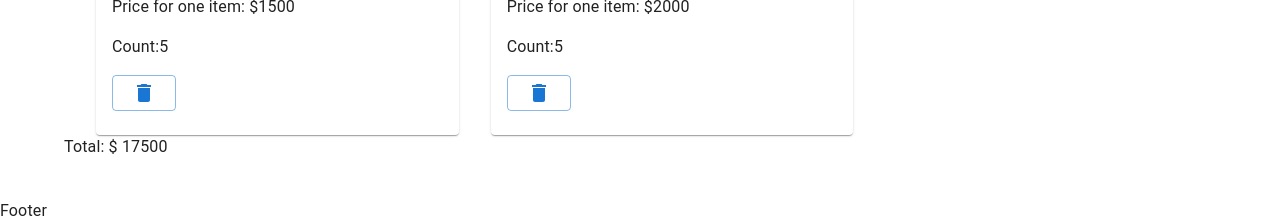
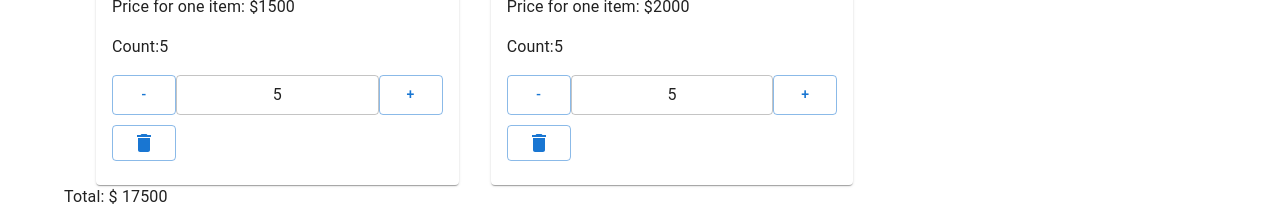
Before and after one commit to MarynaPershyna/29-11-react, a React (Create React App) app: page /cart in a window 1280 px wide. Shown: the part 466-684 px from the top of the page. Built offline with nearby package versions, Linux system fonts and the light colour scheme.

Commit message:
добавили количество в корзину

```diff
--- a/src/components/CartProductList/CartProductListItemExtended.tsx
+++ b/src/components/CartProductList/CartProductListItemExtended.tsx
@@ -1,6 +1,7 @@
 import { Button, Card, CardContent, Grid } from '@mui/material'
 import { Product } from 'utils/productsArray'
 import DeleteIcon from '@mui/icons-material/Delete'
+import Quantity from 'components/Quantity/Quantity'
 
 type Props = {
     product: Product
@@ -22,7 +23,15 @@ const CartProductListItemExtended = ({
                     <h4>{product.title}</h4>
                     <p>Price for one item: ${product.price}</p>
                     <p>Count:{productCount}</p>
-                    <Button variant="outlined" onClick={() => removeProductFromCart(product.id)}>
+                    <Quantity
+                        count={productCount}
+                        onDecrement={() => console.log('test')}
+                        onIncrement={() => console.log('test')}
+                    />
+                    <Button
+                        variant="outlined"
+                        onClick={() => removeProductFromCart(product.id)}
+                    >
                         <DeleteIcon />
                     </Button>
                 </CardContent>
--- a/src/components/Products/ProductListItem.tsx
+++ b/src/components/Products/ProductListItem.tsx
@@ -1,10 +1,5 @@
-import {
-    Button,
-    Card,
-    CardActions,
-    CardContent,
-    TextField,
-} from '@mui/material'
+import { Button, Card, CardActions, CardContent } from '@mui/material'
+import Quantity from 'components/Quantity/Quantity'
 import { useState } from 'react'
 import './ProductListItem.scss'
 
@@ -51,20 +46,11 @@ const ProductListItem = ({
                 <div className="product-price">
                     Price: <strong>${price}</strong>
                 </div>
-
-                <div className="product-quantity">
-                    <Button
-                        variant="outlined"
-                        onClick={() => onDecrement()}
-                        disabled={count <= 1}
-                    >
-                        -
-                    </Button>
-                    <TextField size="small" value={count} />
-                    <Button variant="outlined" onClick={() => onIncrement()}>
-                        +
-                    </Button>
-                </div>
+                <Quantity
+                    count={count}
+                    onDecrement={onDecrement}
+                    onIncrement={onIncrement}
+                />
 
                 <CardActions className="btns-wrap">
                     <Button
--- /dev/null
+++ b/src/components/Quantity/Quantity.tsx
@@ -0,0 +1,28 @@
+import { Button, TextField } from '@mui/material'
+
+type Props = {
+    count: number
+    onDecrement: () => void
+    onIncrement: () => void
+}
+const Quantity = ({
+    count,
+    onDecrement,
+    onIncrement}: Props) => {
+    return (
+        <div className="product-quantity">
+            <Button
+                variant="outlined"
+                onClick={() => onDecrement()}
+                disabled={count <= 1}
+            >
+                -
+            </Button>
+            <TextField size="small" value={count} />
+            <Button variant="outlined" onClick={() => onIncrement()}>
+                +
+            </Button>
+        </div>
+    )
+}
+export default Quantity
```
